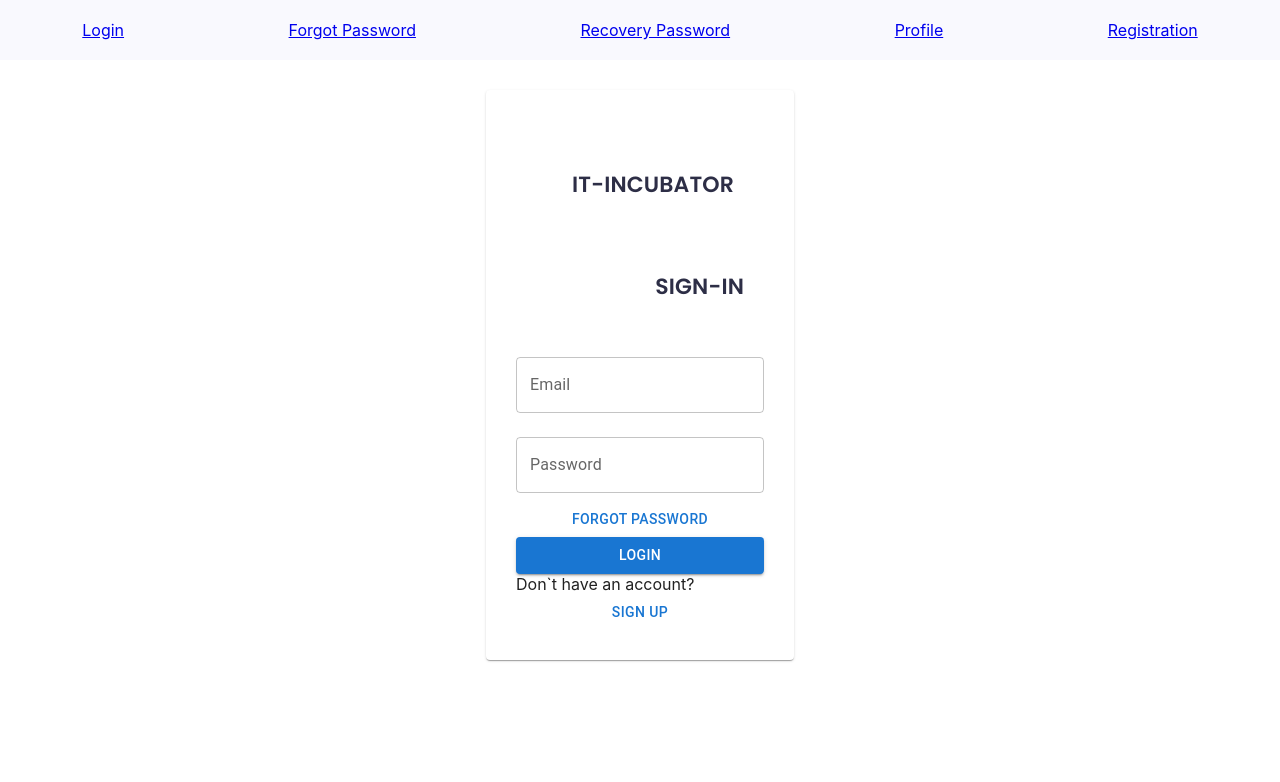
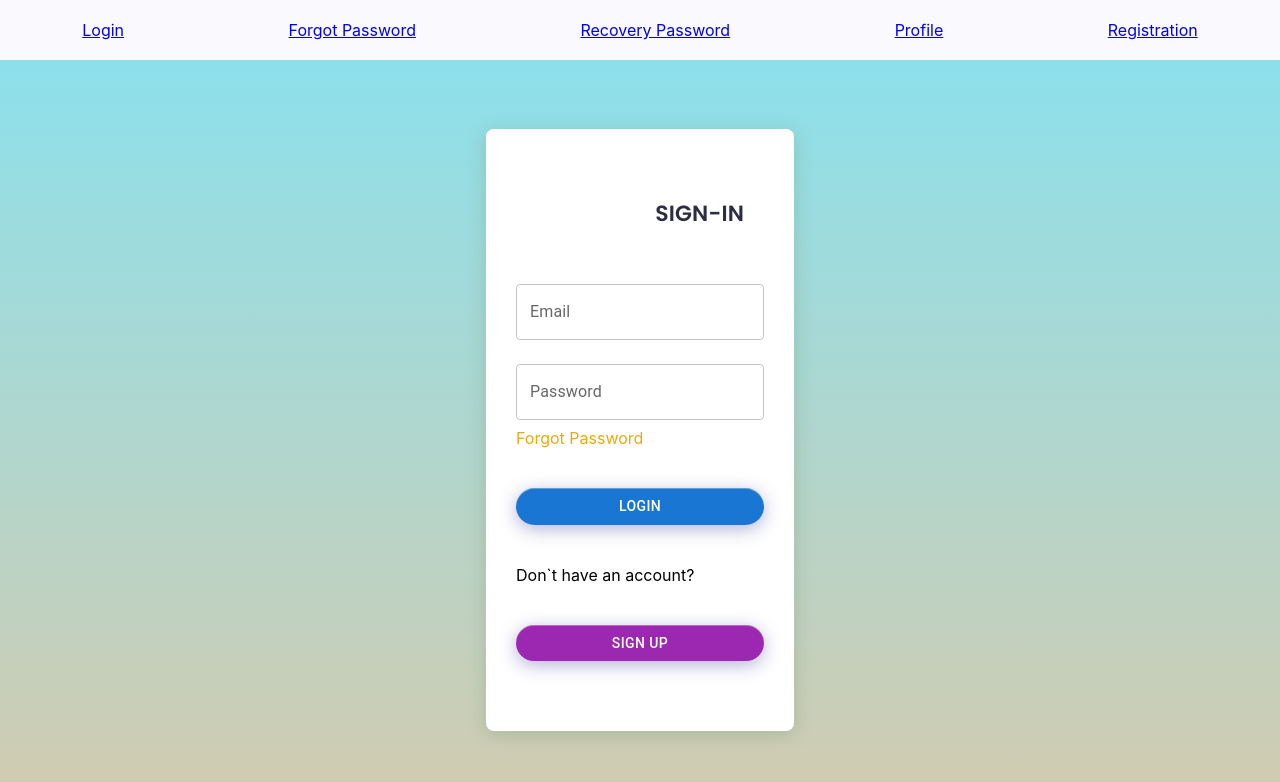
Before and after one commit to YauhenDavidovich/card-learning, a React (Create React App) app: page /login in a window 1280 px wide. Shown: the top 782 px of the page. Built offline with nearby package versions, Linux system fonts and the light colour scheme; no server answers.

Commit message:
feat: add logout

```diff
--- a/src/App.css
+++ b/src/App.css
@@ -27,6 +27,7 @@
     background-color: white;
     padding: 30px;
     border-radius: 8px;
+    box-shadow: 0px 4px 18px rgba(115, 146, 108, 0.35), inset 0px 1px 0px rgba(255, 255, 255, 0.3);
 }
 
 .mainBlock button {
@@ -43,6 +44,7 @@ h2 {
     line-height: 33px;
     text-align: right;
     color: #2D2E46;
+    word-wrap: break-word;
 }
 
 h4 {
--- a/src/bll/app-reducer.ts
+++ b/src/bll/app-reducer.ts
@@ -32,7 +32,6 @@ export const initializeAppTC = () => (dispatch: Dispatch) => {
         .then(res => {
     })
         .catch(()=> {
-            alert('you are not authorized')
         }).finally(()=>{
         dispatch(setIsInitializedAC(true))
     })
--- a/src/bll/forgotPassword-reducer.ts
+++ b/src/bll/forgotPassword-reducer.ts
@@ -44,7 +44,6 @@ export const requestForgotPasswordTC = (email: string, from: string, message: st
         }
         )
         .catch(error => {
-            console.log(error)
             dispatch(setRequestMessage(error.message ? error.message :"Network error occurred!"));
         })
 
--- a/src/bll/login-reducer.ts
+++ b/src/bll/login-reducer.ts
@@ -47,7 +47,6 @@ export const loginReducer = (state:LoginInitialStateType = initialState, action:
                 isAuth: action.isAuth,
             }
         case SETUSER:
-            debugger
             return {
                 ...state,
                 user: action.data
@@ -90,7 +89,6 @@ export const loginTC = (data: LoginParamsType) => (dispatch: Dispatch) => {
             dispatch(SetUserAC(res.data))
         })
         .catch(err => {
-            console.log(err.response.data.error)
             // console.log({...err})
             // const error = err.res ?
             //     err.res.data.error :
@@ -98,6 +96,15 @@ export const loginTC = (data: LoginParamsType) => (dispatch: Dispatch) => {
         })
 }
 
+export const logOutTC=()=>(dispatch: Dispatch)=>{
+
+    return authApi.logOut()
+        .then(res => {
+            dispatch(SetIsLoggedOut('','',false))
+            return res
+        })}
+
+
 export type SetUserType = ReturnType<typeof SetUserAC>
 export type SetIsLoggedInType = ReturnType<typeof SetIsLoggedIn>;
 export type SetIsLoggedOutType = ReturnType<typeof SetIsLoggedOut>;
--- a/src/components/forgotPassword/ForgotPassword.tsx
+++ b/src/components/forgotPassword/ForgotPassword.tsx
@@ -66,11 +66,7 @@ const ForgotPassword: React.FC<ForgotProps> = React.memo(() => {
             <div className='mainBlock'>
                 <Grid container justifyContent={"center"}>
                     <Grid item justifyContent={"center"}>
-                        <form onSubmit={formik.handleSubmit} style={{
-                            display: "flex",
-                            flexDirection: "column",
-                            justifyContent: "center"
-                        }}>
+                        <form onSubmit={formik.handleSubmit}                        >
                             <FormControl>
                                 <FormLabel>
                                     <Box component="span" sx={{marginTop: "20px", marginBottom: "10px"}}>
@@ -81,11 +77,8 @@ const ForgotPassword: React.FC<ForgotProps> = React.memo(() => {
                                 <FormGroup>
                                     <Grid container justifyContent={"space-between"} direction={"column"}
                                           alignItems={'center'}>
-                                        <TextField
-                                            variant="standard"
-                                            style={{marginTop: "20px", width: "100%"}}
-                                            id={"outlined-basic"}
-                                            type={"email"}
+                                        <TextField  type="email" label="Email"
+                                                   margin="normal"
                                             color={"primary"}
                                             placeholder={"Email"}
                                             {...formik.getFieldProps("email")}
@@ -94,9 +87,11 @@ const ForgotPassword: React.FC<ForgotProps> = React.memo(() => {
                                         <div style={{color: 'red'}}>{formik.errors.email}</div>}
                                         {responseError && <div style={{color: 'red'}}>{responseError}</div>}
 
-                                        <Box>
+                                        <Grid container justifyContent={"center"}>
+                                            <Grid item justifyContent={"center"}>
                                             <h4>Enter your email address and we will send you further instructions</h4>
-                                        </Box>
+                                            </Grid>
+                                            </Grid>
                                         <Button variant="contained"
                                                 color="primary"
                                                 type="submit"
--- a/src/components/login/Login.tsx
+++ b/src/components/login/Login.tsx
@@ -6,7 +6,9 @@ import {AppStateType} from "../../bll/store";
 import {Button, FormControl, FormGroup, FormLabel, Paper, TextField} from "@mui/material";
 import {Navigate} from 'react-router-dom';
 import {loginTC} from "../../bll/login-reducer";
-import { useNavigate } from 'react-router-dom';
+import {useNavigate} from 'react-router-dom';
+import {Link} from "@material-ui/core";
+import { BrowserRouter as Router, Link as RouterLink } from "react-router-dom"
 
 
 const Login = () => {
@@ -46,17 +48,19 @@ const Login = () => {
         return <Navigate to={'/profile'}/>
     }
 
-
-    return <Grid container justifyContent={'center'} style={{padding: '30px'}}>
-        <Grid item justifyContent={'center'}>
-            <Paper style={{padding: '30px'}}>
+    return (
+        <div className='main'>
+            <div className='mainBlock'>
+                <Grid container justifyContent={"center"}>
+                    <Grid item justifyContent={"center"}>
                         <form onSubmit={formik.handleSubmit}>
                             <FormControl>
-                        <FormLabel style={{textAlign:'center', color:'blue'}}>
-                            <h2 style={{padding: '30px'}}>IT-INCUBATOR</h2>
+                                <FormLabel>
                                     <h2 style={{padding: '20px'}}>SIGN-IN</h2>
                                 </FormLabel>
                                 <FormGroup>
+                                    <Grid container justifyContent={"center"}  direction={"column"}>
+
                                     <TextField label='Email'
                                                margin='normal'
                                                {...formik.getFieldProps('email')}
@@ -79,26 +83,34 @@ const Login = () => {
                                             {formik.errors.password}
                                         </div>
                                         : null}
-                            <Button onClick={() => {
-                                history('/recovery-password')
-                            }} variant='text'>Forgot Password</Button>
+                                        <Link component={RouterLink} to="/forgot-password" color="secondary">
+                                            {'Forgot Password'}
+                                        </Link>
                                     <Button type={'submit'}
                                             variant={'contained'}
                                             color={'primary'}>
                                         Login
                                     </Button>
                                     <div> Don`t have an account?</div>
-                            <Button onClick={()=>{history('/registration')}}
-                                variant='text' >Sign Up</Button>
+                                    <Button onClick={() => {
+                                        history('/registration')
+                                    }}
+                                            variant={'contained'}
+                                            color={'secondary'}
+                                    >Sign Up</Button>
 
                                     {/*<div className={"main"}>LoginPage</div>*/}
 
+                                                </Grid>
                                 </FormGroup>
                             </FormControl>
                         </form>
-            </Paper>
+
                     </Grid>
                 </Grid>
+            </div>
+        </div>
+    )
 }
 
 export default Login;
--- a/src/components/recoveryPassword/RecoveryPassword.tsx
+++ b/src/components/recoveryPassword/RecoveryPassword.tsx
@@ -45,9 +45,9 @@ const RecoveryPassword: React.FC<RecoveryProps> = React.memo(() => {
         },
     });
 
-    if(isNewPasswordSend) {
-        return <Navigate to='/login' />
-    }
+    // if(isNewPasswordSend) {
+    //     return <Navigate to='/login' />
+    // }
     return <div className={"main"}>
         <Container maxWidth="sm" style={{background: "#F9F9FE", height: "50vh", borderRadius: "8px"}}>
             <Grid container spacing={3}>
--- a/src/components/registration/Registration.tsx
+++ b/src/components/registration/Registration.tsx
@@ -77,17 +77,17 @@ const Registration = () => {
 
                                 </FormLabel>
                                 <FormGroup>
-                                    <TextField variant="standard" label="Email"
+                                    <TextField label="Email"
                                                margin="normal" {...formik.getFieldProps("email")}/>
                                     {formik.touched.email && formik.errors.email &&
                                     <div style={{color: "red"}}>{formik.errors.email}</div>}
-                                    <TextField variant="standard" type="password" label="Password"
+                                    <TextField type="password" label="Password"
                                                margin="normal" {...formik.getFieldProps("password")}
                                     />
                                     {formik.touched.password && formik.errors.password &&
                                     <div style={{color: "red"}}>{formik.errors.password}</div>}
 
-                                    <TextField variant="standard" type="password" label="Confirm password"
+                                    <TextField type="password" label="Confirm password"
                                                margin="normal" {...formik.getFieldProps("confirmPassword")}
                                     />
                                     {formik.touched.confirmPassword && formik.errors.confirmPassword &&
--- a/src/dal/authApi.ts
+++ b/src/dal/authApi.ts
@@ -15,6 +15,9 @@ export const authApi = {
     logIn(data:LoginParamsType) {
         return instance.post<LoginParamsType, AxiosResponse<ResponseUserType>>('/auth/login',data)
     },
+    logOut(){
+        return instance.delete('/auth/me')
+    }
 }
 
 export type ResponseUserType = {
--- a/src/ui/ui-header/Header.tsx
+++ b/src/ui/ui-header/Header.tsx
@@ -1,7 +1,25 @@
 import React from 'react';
-import {NavLink} from "react-router-dom";
+import {NavLink, useNavigate} from "react-router-dom";
+import {AppStateType} from "../../bll/store";
+import {useDispatch, useSelector} from "react-redux";
+import Button from "@material-ui/core/Button";
+import {logOutTC} from "../../bll/login-reducer";
 
 const Header = () => {
+    let isAuth = useSelector<AppStateType>(state => state.login.isAuth)
+    const history = useNavigate();
+    const dispatch = useDispatch()
+    function handleLogout() {
+        // @ts-ignore
+        dispatch(logOutTC()).then(
+            (res: any) => {
+                history("/login");
+            }
+        )
+    }
+
+
+
 
     return (
         <div className={"header"}>
@@ -10,7 +28,9 @@ const Header = () => {
             <NavLink to="/recovery-password">Recovery Password</NavLink>
             <NavLink to="/profile">Profile</NavLink>
             <NavLink to="/registration">Registration</NavLink>
-        </div>
+            {isAuth && <Button color='inherit' onClick={handleLogout}>Logout</Button>}
+
+            </div>
     )
 }
 
```
Lines whose indentation alone changed are shown as unchanged.
